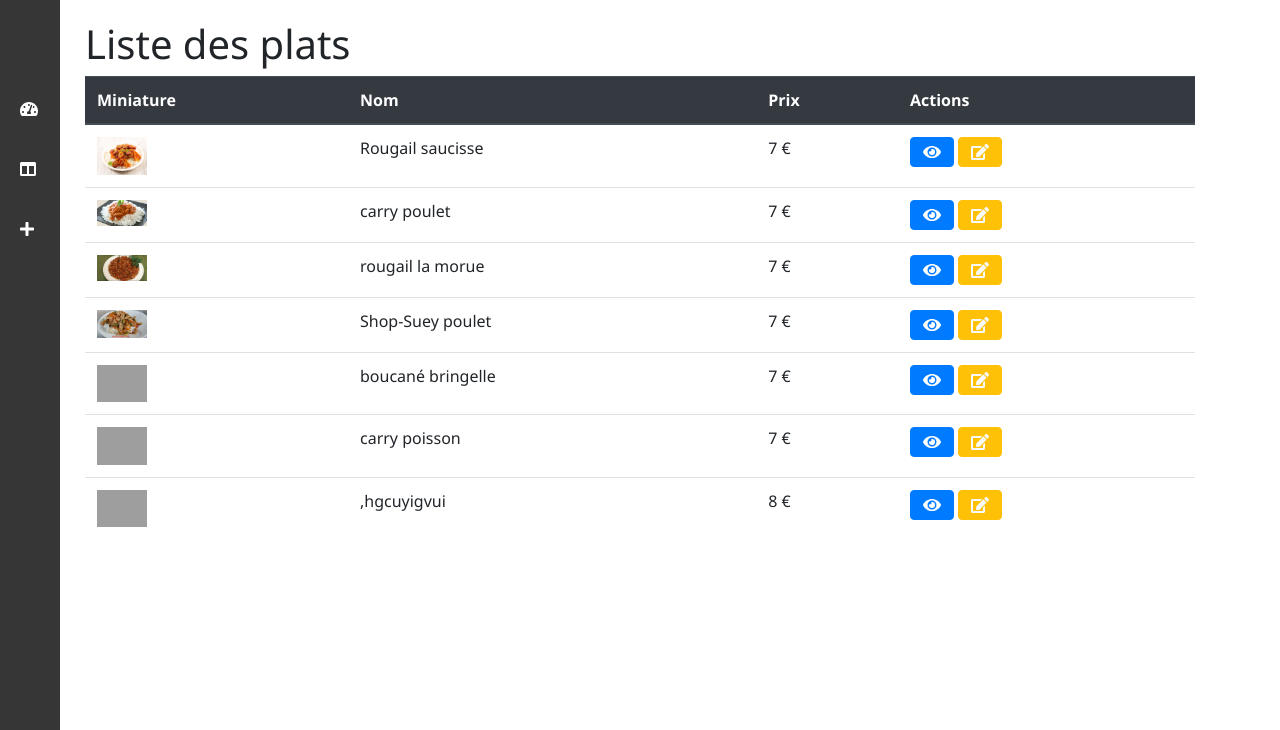
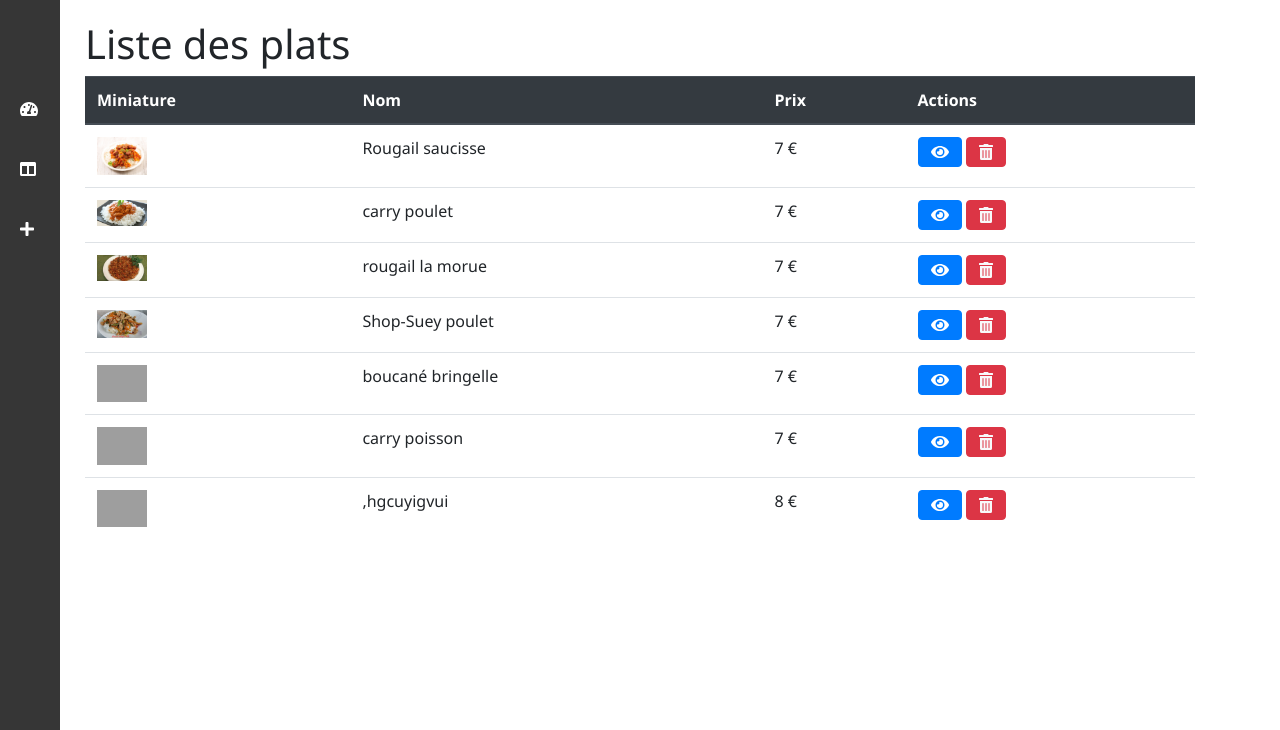
Before and after one commit to MRick974/Le_Bon_Barquette, a PHP site: page /admin/plat/ in a window 1280 px wide. Shown: the part 70-800 px from the top of the page. Run offline with PHP 8.4, Linux system fonts and the light colour scheme; data comes from the database, SQL or seed files in the repository; grey boxes are pictures that could not be loaded.

Commit message:
fonctionnalité suppression de plat

```diff
--- a/admin/plat/ajout_plat.php
+++ b/admin/plat/ajout_plat.php
@@ -113,7 +113,7 @@ if(isset($_POST["nom"] )){
             <label for="">Description</label>
             <input type="text" name="detail" id="detail" class="form-control" placeholder="">
             <label for="">Prix</label>
-            <input type="number" name="prix" id="prix" class="form-control" placeholder="">
+            <input type="float" name="prix" id="prix" class="form-control" placeholder="">
             <input type="hidden" name="size" value="1000000">
             <label for="">Photo</label>
             <div>
--- a/admin/plat/index.php
+++ b/admin/plat/index.php
@@ -10,7 +10,9 @@ $requete->execute();
 $requete->setFetchMode(PDO::FETCH_CLASS,'Plats');
 
 $plats = $requete->fetchAll();
+
 include_once("../header.php");
+
 ?>
 <div class="liste-plats">
     <h1>Liste des plats</h1>
@@ -34,8 +36,8 @@ include_once("../header.php");
                             <a href="details.php ? id=<?php echo $plat->getId();?>" class="btn btn-primary">
                                 <i class="fa fa-eye"></i>
                             </a>
-                            <a href="" class="btn btn-warning text-light">
-                                <i class="fa fa-edit"></i>
+                            <a href="supprime_plat.php ? id=<?php echo $plat->getId();?>" class="btn btn-danger text-light">
+                                <i class="fa fa-trash-alt"></i>
                             </a>
                         </td>
                     </tr>
```
Also changed, not shown: admin/plat/supprime_plat.php (added, +25 -0 lines).
